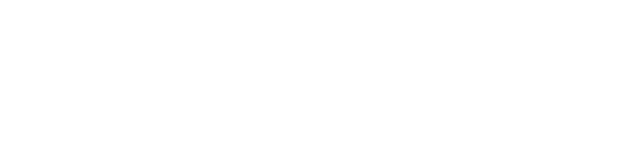
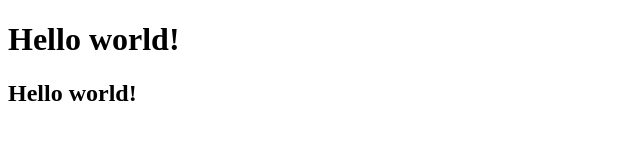
Before and after one commit to Madina967/test_repo, a plain HTML site: page index.html in a window 1280 px wide. Shown: the whole page, without its empty margins (0-640 px from the left). Drawn offline with Linux system fonts and the light colour scheme.

Commit message:
add h2 title

```diff
--- a/index.html
+++ b/index.html
@@ -3,9 +3,10 @@
 <head>
     <meta charset="UTF-8">
     <meta name="viewport" content="width=device-width, initial-scale=1.0">
-    <title>Hello world!</title>
+    <title>Document</title>
 </head>
 <body>
-
+    <h1>Hello world!</h1>
+    <h2>Hello world!</h2>
 </body>
 </html>
```
